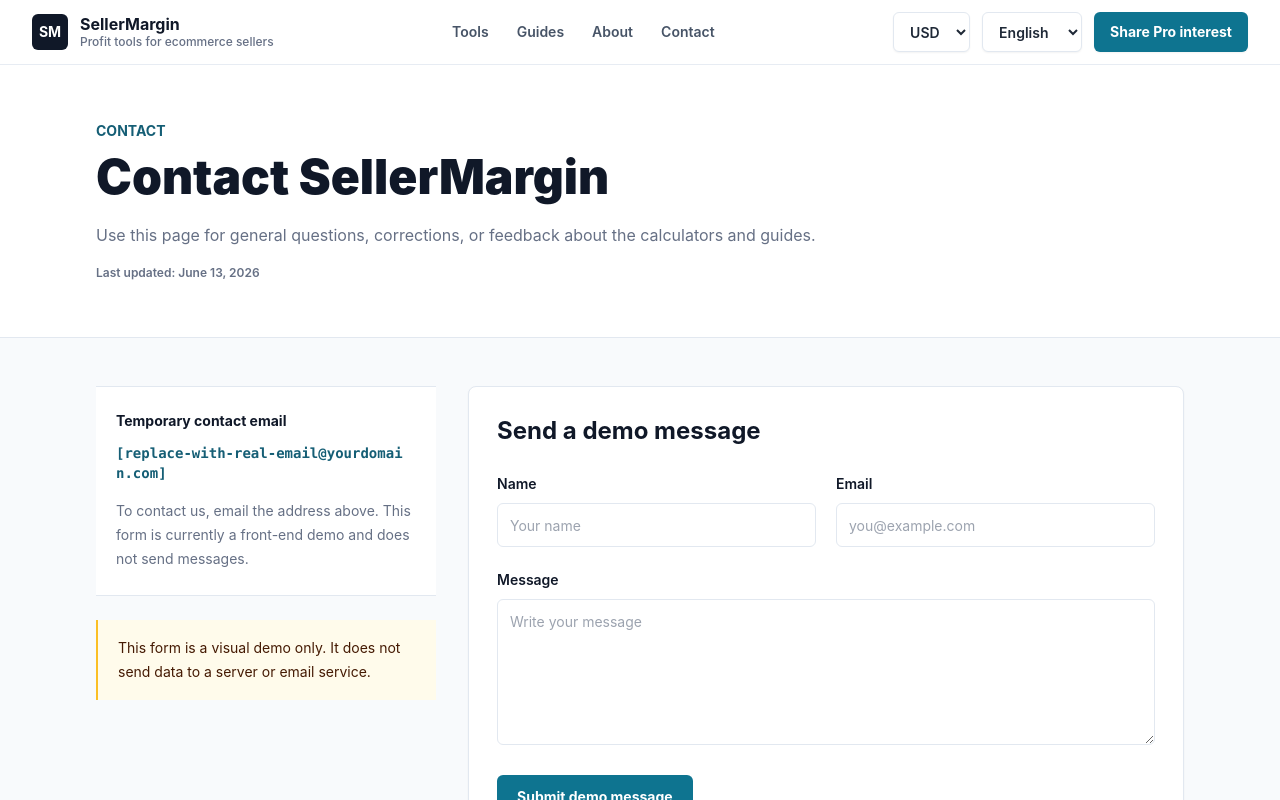
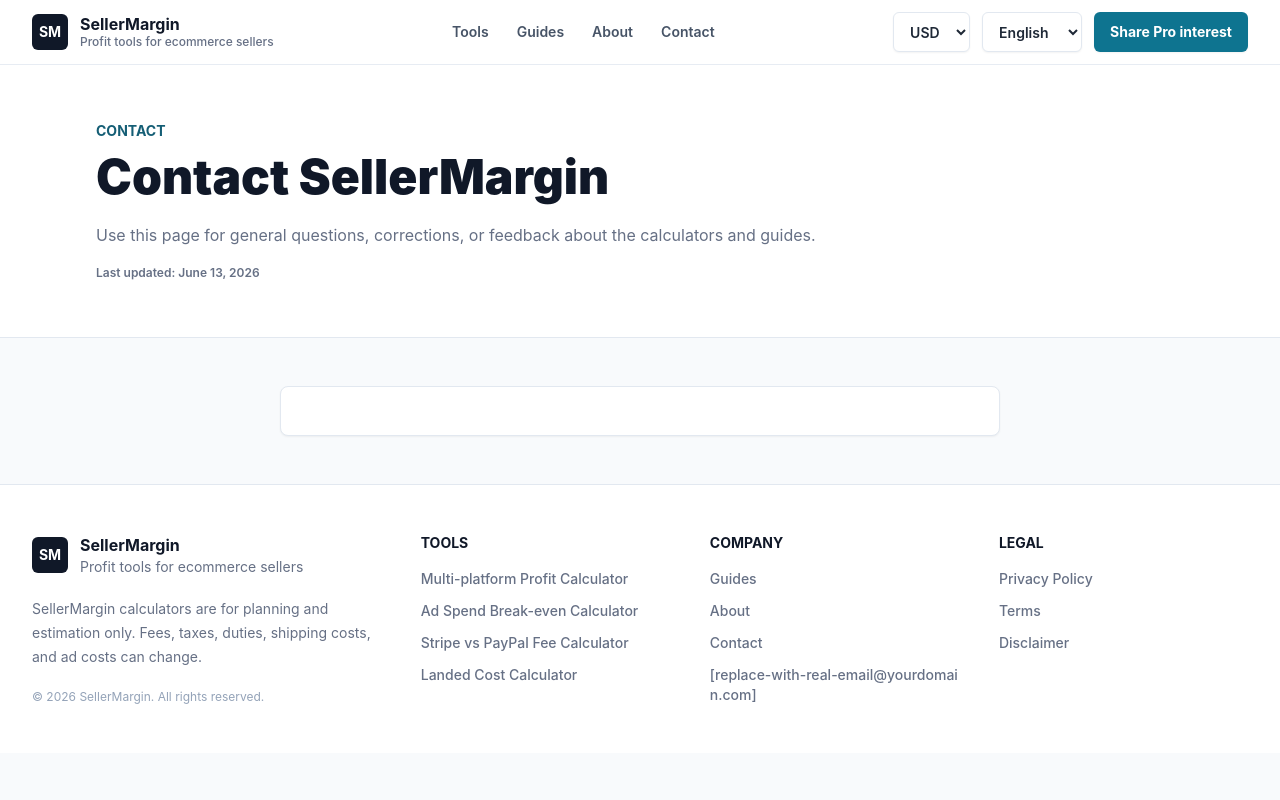
Before and after one commit to sunhao84222-bit/sellermargin, a Next.js app: page /en/contact in a window 1280 px wide. Shown: the top 800 px of the page. Built offline with nearby package versions, Linux system fonts and the light colour scheme.

Commit message:
Remove nonfunctional contact submission and hide placeholder email

```diff
--- a/components/ContactContent.tsx
+++ b/components/ContactContent.tsx
@@ -1,7 +1,7 @@
 "use client";
 
-import { useState } from "react";
 import type { Messages } from "@/lib/locales";
+import { contactEmailPlaceholder } from "@/lib/site";
 
 type ContactContentProps = {
   messages: Messages;
@@ -10,7 +10,7 @@
 
 export default function ContactContent({ messages, contactEmail }: ContactContentProps) {
   const copy = messages.infoPages.contact;
-  const [submitted, setSubmitted] = useState(false);
+  const hasContactEmail = Boolean(contactEmail.trim()) && contactEmail !== contactEmailPlaceholder;
 
   return (
     <>
@@ -24,97 +24,27 @@
       </section>
 
       <section className="bg-slate-50 py-12">
-        <div className="mx-auto grid max-w-6xl gap-8 px-4 sm:px-6 lg:grid-cols-[340px_1fr] lg:px-8">
-          <aside className="space-y-6">
-            <div className="border-y border-slate-200 bg-white px-5 py-6">
-              <p className="text-sm font-bold text-ink-950">{copy.emailLabel}</p>
-              <p className="mt-3 break-all font-mono text-sm font-bold text-brand-700">
-                {contactEmail}
+        <div className="mx-auto max-w-3xl px-4 sm:px-6">
+          <div className="rounded-lg border border-slate-200 bg-white p-6 shadow-sm">
+            {hasContactEmail ? (
+              <>
+                <h2 className="text-lg font-bold text-ink-950">{copy.emailLabel}</h2>
+                <a
+                  className="mt-4 block break-all text-base font-semibold text-brand-700 underline"
+                  href={`mailto:${contactEmail}`}
+                >
+                  {contactEmail}
+                </a>
+                <p className="mt-4 text-sm leading-6 text-ink-500">{copy.emailNotice}</p>
+              </>
+            ) : (
+              <p role="status" className="text-sm leading-6 text-ink-700">
+                {copy.unavailableNotice}
               </p>
-              <p className="mt-4 text-sm leading-6 text-ink-500">{copy.emailNotice}</p>
-            </div>
-            <div className="border-l-2 border-amber-400 bg-amber-50 px-5 py-4 text-sm leading-6 text-amber-950">
-              {copy.formNotice}
-            </div>
-          </aside>
-
-          <form
-            className="rounded-lg border border-slate-200 bg-white p-5 shadow-sm sm:p-7"
-            onSubmit={(event) => {
-              event.preventDefault();
-              setSubmitted(true);
-            }}
-          >
-            <h2 className="text-2xl font-bold text-ink-950">{copy.formTitle}</h2>
-            <div className="mt-6 grid gap-5 sm:grid-cols-2">
-              <TextField
-                id="contact-name"
-                label={copy.fields.name}
-                placeholder={copy.fields.namePlaceholder}
-                onChange={() => setSubmitted(false)}
-              />
-              <TextField
-                id="contact-email"
-                label={copy.fields.email}
-                placeholder={copy.fields.emailPlaceholder}
-                type="email"
-                onChange={() => setSubmitted(false)}
-              />
-              <label className="block sm:col-span-2" htmlFor="contact-message">
-                <span className="text-sm font-semibold text-ink-700">{copy.fields.message}</span>
-                <textarea
-                  id="contact-message"
-                  required
-                  rows={6}
-                  placeholder={copy.fields.messagePlaceholder}
-                  onChange={() => setSubmitted(false)}
-                  className="mt-2 w-full resize-y rounded-md border border-slate-200 bg-white px-3 py-3 text-sm text-ink-950 outline-none focus:border-brand-500 focus:ring-4 focus:ring-brand-100"
-                />
-              </label>
-            </div>
-            <button
-              type="submit"
-              className="mt-6 inline-flex h-11 items-center justify-center rounded-md bg-brand-600 px-5 text-sm font-bold text-white hover:bg-brand-700 focus:outline-none focus:ring-4 focus:ring-brand-100"
-            >
-              {copy.submit}
-            </button>
-            {submitted ? (
-              <p role="status" className="mt-5 rounded-md border border-emerald-200 bg-emerald-50 px-4 py-3 text-sm font-semibold text-emerald-950">
-                {copy.success}
-              </p>
-            ) : null}
-            <p className="mt-5 text-xs font-medium leading-5 text-ink-500">{copy.demoNotice}</p>
-          </form>
+            )}
+          </div>
         </div>
       </section>
     </>
   );
 }
-
-function TextField({
-  id,
-  label,
-  placeholder,
-  type = "text",
-  onChange,
-}: {
-  id: string;
-  label: string;
-  placeholder: string;
-  type?: "text" | "email";
-  onChange: () => void;
-}) {
-  return (
-    <label className="block" htmlFor={id}>
-      <span className="text-sm font-semibold text-ink-700">{label}</span>
-      <input
-        id={id}
-        type={type}
-        required
-        placeholder={placeholder}
-        onChange={onChange}
-        className="mt-2 h-11 w-full rounded-md border border-slate-200 bg-white px-3 text-sm text-ink-950 outline-none focus:border-brand-500 focus:ring-4 focus:ring-brand-100"
-      />
-    </label>
-  );
-}
```
